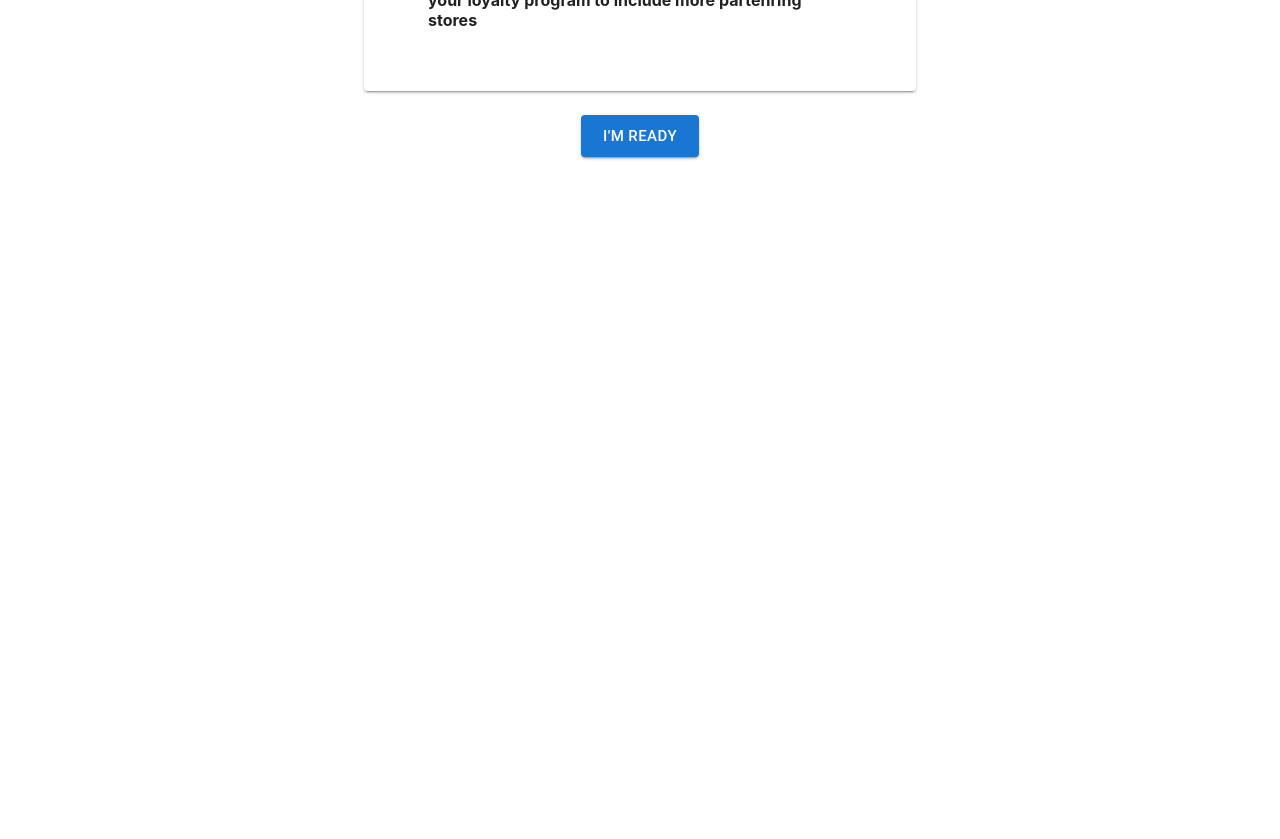
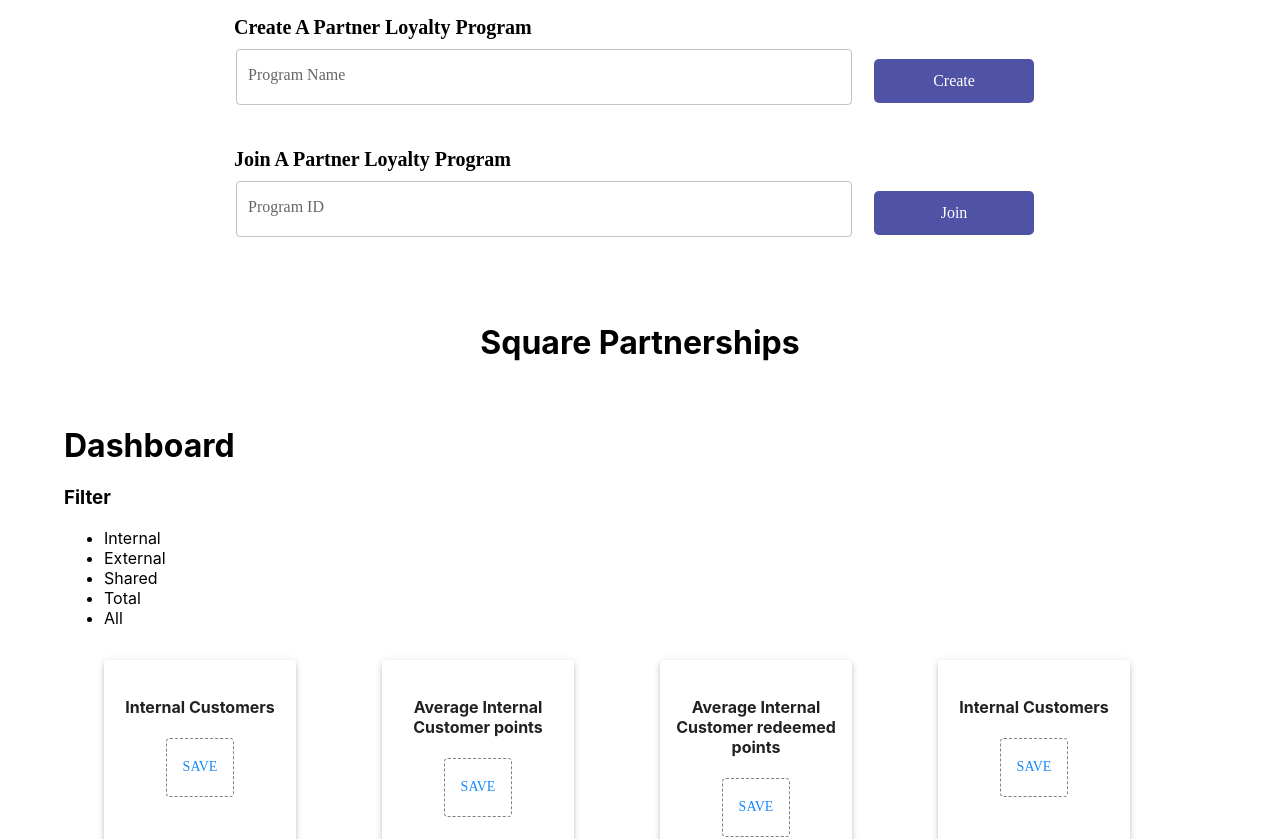
Before and after one commit to armintalaie/SquareUp, a React (Create React App) app in the folder squareui/: page / in a window 1280 px wide. Shown: the part 340-1179 px from the top of the page. Before the commit the page ends 800 px from the top, so only its background shows below. Built offline with nearby package versions, Linux system fonts and the light colour scheme.

Commit message:
implemented basic MUI components

```diff
--- a/squareui/package.json
+++ b/squareui/package.json
@@ -5,6 +5,8 @@
     "dependencies": {
         "@emotion/react": "^11.5.0",
         "@emotion/styled": "^11.3.0",
+        "@fontsource/roboto": "^4.5.1",
+        "@mui/icons-material": "^5.0.5",
         "@mui/material": "^5.0.6",
         "@testing-library/jest-dom": "^5.11.4",
         "@testing-library/react": "^11.1.0",
--- a/squareui/src/App.css
+++ b/squareui/src/App.css
@@ -1,38 +1,5 @@
 .App {
-  text-align: center;
+    text-align: center;
 }
 
-.App-logo {
-  height: 40vmin;
-  pointer-events: none;
-}
-
-@media (prefers-reduced-motion: no-preference) {
-  .App-logo {
-    animation: App-logo-spin infinite 20s linear;
-  }
-}
-
-.App-header {
-  background-color: #282c34;
-  min-height: 100vh;
-  display: flex;
-  flex-direction: column;
-  align-items: center;
-  justify-content: center;
-  font-size: calc(10px + 2vmin);
-  color: white;
-}
-
-.App-link {
-  color: #61dafb;
-}
-
-@keyframes App-logo-spin {
-  from {
-    transform: rotate(0deg);
-  }
-  to {
-    transform: rotate(360deg);
-  }
-}
+@import url('https://fonts.googleapis.com/css2?family=Poppins:ital,wght@0,100;0,200;0,300;0,400;0,500;0,700;0,800;0,900;1,100;1,200;1,300;1,400;1,500;1,600;1,700;1,800;1,900&display=swap');
--- a/squareui/src/App.js
+++ b/squareui/src/App.js
@@ -1,13 +1,44 @@
 import "./App.css";
 import Home from "./pages/home";
 import Button from "@mui/material/Button";
+import Setup from "./pages/setup";
+import { createTheme, ThemeProvider } from "@mui/material";
+import Typography from "@mui/material/Typography";
+import "@fontsource/roboto";
+
+const font = "Poppins";
+
+const theme = createTheme({
+  typography: {
+    fontFamily: [font].join(","),
+    h1: {
+      color: "#233d3a",
+      padding: 10,
+      margin: 10,
+      marginBottom: 50,
+      fontWeight: "bold",
+      fontSize: 30,
+    },
+    h2: {
+      padding: 2,
+      margin: 2,
+      fontWeight: "bold",
+      fontSize: 20,
+    },
+  },
+  palette: {
+    primary: { main: "#1789FC" },
+  },
+});
 
 function App() {
   return (
-    <div className="App">
-      HELLO
-      <Home></Home>
-    </div>
+    <ThemeProvider theme={theme}>
+      <div className="App">
+        <Setup />
+        <Home></Home>
+      </div>
+    </ThemeProvider>
   );
 }
 
--- /dev/null
+++ b/squareui/src/components/tile.js
@@ -0,0 +1,13 @@
+import { Button, Paper, Container, Box } from "@mui/material";
+
+export default function Tile(props) {
+  const title = props.title ? props.title : "Customers";
+  const count = props.count ? props.count : "Customers";
+
+  return (
+    <Paper elevation={3} sx={{ width: "10rem", height: "10rem", p: 2, m: 2 }}>
+      <h4>{title}</h4>
+      <Button sx={{ p: 2, border: "1px dashed grey" }}>Save</Button>
+    </Paper>
+  );
+}
--- /dev/null
+++ b/squareui/src/pages/dashboard.js
@@ -0,0 +1,46 @@
+import Grid from "@mui/material/Grid";
+import { Button, Paper, Container, Box } from "@mui/material";
+import { styled, createTheme, ThemeProvider } from "@mui/system";
+import Tile from "../components/tile";
+import { useState } from "react";
+
+export default function Dashaboard() {
+  const [filter, setFiler] = useState("Internal");
+
+  return (
+    <Container>
+      <Box textAlign={"left"}>
+        <h1>Dashboard</h1>
+      </Box>
+
+      <Box textAlign={"left"}>
+        <h3>Filter</h3>
+        <ul>
+          <li>Internal</li>
+          <li>External</li>
+          <li>Shared</li>
+          <li>Total</li>
+          <li>All</li>
+        </ul>
+      </Box>
+      <Container alignItems="center" justifyContent="center">
+        <Box>
+          <Grid container spacing={1}>
+            <Grid item xs={3}>
+              <Tile title={filter + " Customers"} />
+            </Grid>
+            <Grid item xs={3}>
+              <Tile title={"Average " + filter + " Customer points "} />
+            </Grid>
+            <Grid item xs={3}>
+              <Tile title={"Average " + filter + " Customer redeemed points"} />
+            </Grid>
+            <Grid item xs={3}>
+              <Tile title={filter + " Customers"} />
+            </Grid>
+          </Grid>
+        </Box>
+      </Container>
+    </Container>
+  );
+}
--- a/squareui/src/pages/home.js
+++ b/squareui/src/pages/home.js
@@ -1,9 +1,14 @@
 import { Button, Paper, Container, Box } from "@mui/material";
+import { styled, createTheme, ThemeProvider } from "@mui/system";
+import Dashaboard from "./dashboard";
 
 export default function Home() {
   return (
     <div>
       <h1 style={{ margin: "4rem" }}>Square Partnerships</h1>
+
+      <Dashaboard />
+
       <Container maxWidth="sm">
         <Paper elevation={2}>
           <Box m={3} p={5} textAlign={"left"}>
--- a/squareui/src/pages/setup.js
+++ b/squareui/src/pages/setup.js
@@ -0,0 +1,97 @@
+import {
+  Button,
+  Paper,
+  Container,
+  Box,
+  TextField,
+  Typography,
+  Alert,
+} from "@mui/material";
+import SendIcon from "@mui/icons-material/Send";
+import { ActionButton, FieldForm } from "../theme";
+import { useState } from "react";
+
+export default function Setup() {
+  const [form, setForm] = useState("");
+
+  const onTextChange = (e) => {
+    setForm(e.target.value);
+  };
+
+  function triggerPartners(type) {
+    if (type === "Create") {
+      alert(form);
+    } else {
+    }
+  }
+  return (
+    <Container maxWidth="lg">
+      <Typography variant="h1">Square Partners Program</Typography>
+
+      <h4>{form}</h4>
+      <Container maxWidth="md">
+        <Paper elevation={2}>
+          <Box m={3} p={5} textAlign={"left"}>
+            <h4>
+              Partner with other Square stores to take your loyalty programs to
+              a new level
+            </h4>
+            <h4>
+              Give your loyal customers more options by expanding your loyalty
+              program to include more partenring stores
+            </h4>
+          </Box>
+        </Paper>
+
+        <Box m={1} p={1}>
+          <Typography variant="h2" style={{ textAlign: "left" }}>
+            Create A Partner Loyalty Program
+          </Typography>
+          <Box
+            display="flex"
+            justify="flex-start"
+            alignItems="flex-start"
+            flexDirection="row"
+          >
+            <FieldForm
+              color="secondary"
+              id="outlined-basic"
+              label="Program Name"
+              variant="outlined"
+              fullWidth
+              onChange={onTextChange}
+              value={form}
+            />
+            <ActionButton
+              variant="contained"
+              onClick={() => triggerPartners("Create")}
+            >
+              Create
+            </ActionButton>
+          </Box>
+        </Box>
+        <Box m={1} p={1}>
+          <Typography variant="h2" style={{ textAlign: "left" }}>
+            Join A Partner Loyalty Program
+          </Typography>
+          <Box
+            display="flex"
+            justify="flex-start"
+            alignItems="flex-start"
+            flexDirection="row"
+          >
+            <FieldForm
+              id="outlined-basic"
+              label="Program ID"
+              variant="outlined"
+              color="secondary"
+              fullWidth
+            />
+
+            <ActionButton variant="contained">Join</ActionButton>
+          </Box>
+        </Box>
+      </Container>
+    </Container>
+  );
+}
--- /dev/null
+++ b/squareui/src/theme.js
@@ -0,0 +1,44 @@
+import { Button, Paper, Container, Box, TextField } from "@mui/material";
+import { styled, createTheme, ThemeProvider } from "@mui/system";
+import SendIcon from "@mui/icons-material/Send";
+
+
+export const ActionButton = styled(Button)({
+    boxShadow: 'none',
+    textTransform: 'none',
+    fontSize: 16,
+    minWidth: "10rem",
+    margin: "1rem",
+    padding: '10px 10px',
+    borderRadius: '5px',
+    lineHeight: 1.5,
+    color: "primary",
+    backgroundColor: '#5052A5',
+    fontFamily: [
+        'futura'
+    ].join(','),
+
+    '&:hover': {
+        backgroundColor: '#5052A5',
+        borderColor: '#34b3a4',
+        boxShadow: 'none',
+    },
+    '&:active': {
+        boxShadow: 'none',
+        backgroundColor: '#34b3a4',
+        borderColor: '#005cbf',
+    },
+    '&:focus': {
+        boxShadow: '#34b3a4',
+    },
+});
+
+
+
+export const FieldForm = styled(TextField)({
+    padding: 2,
+    margin: 4,
+    maxWidth: "40rem",
+
+
+});
```
Also changed, not shown: 2 other files (tests, documents, lock files or other folders).
